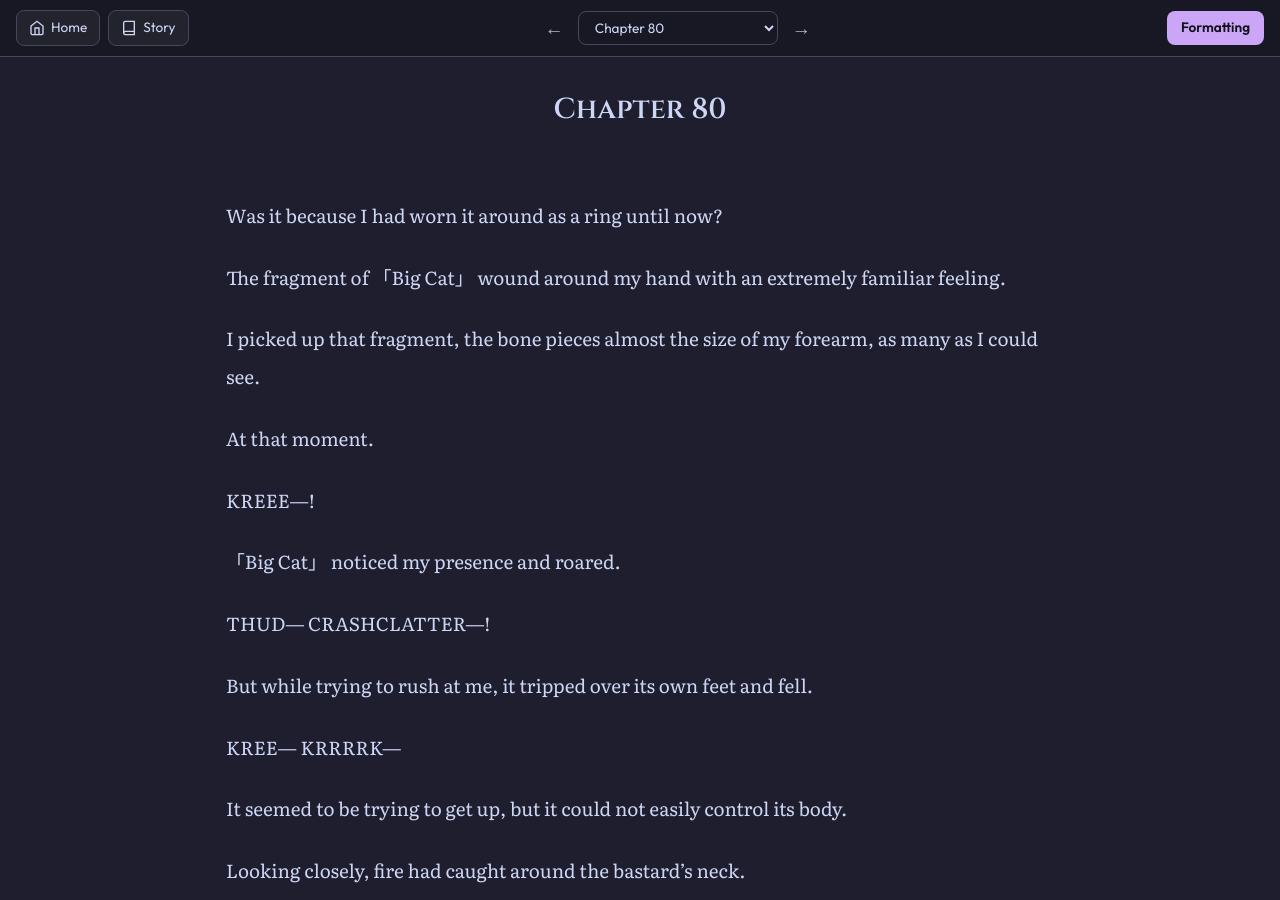
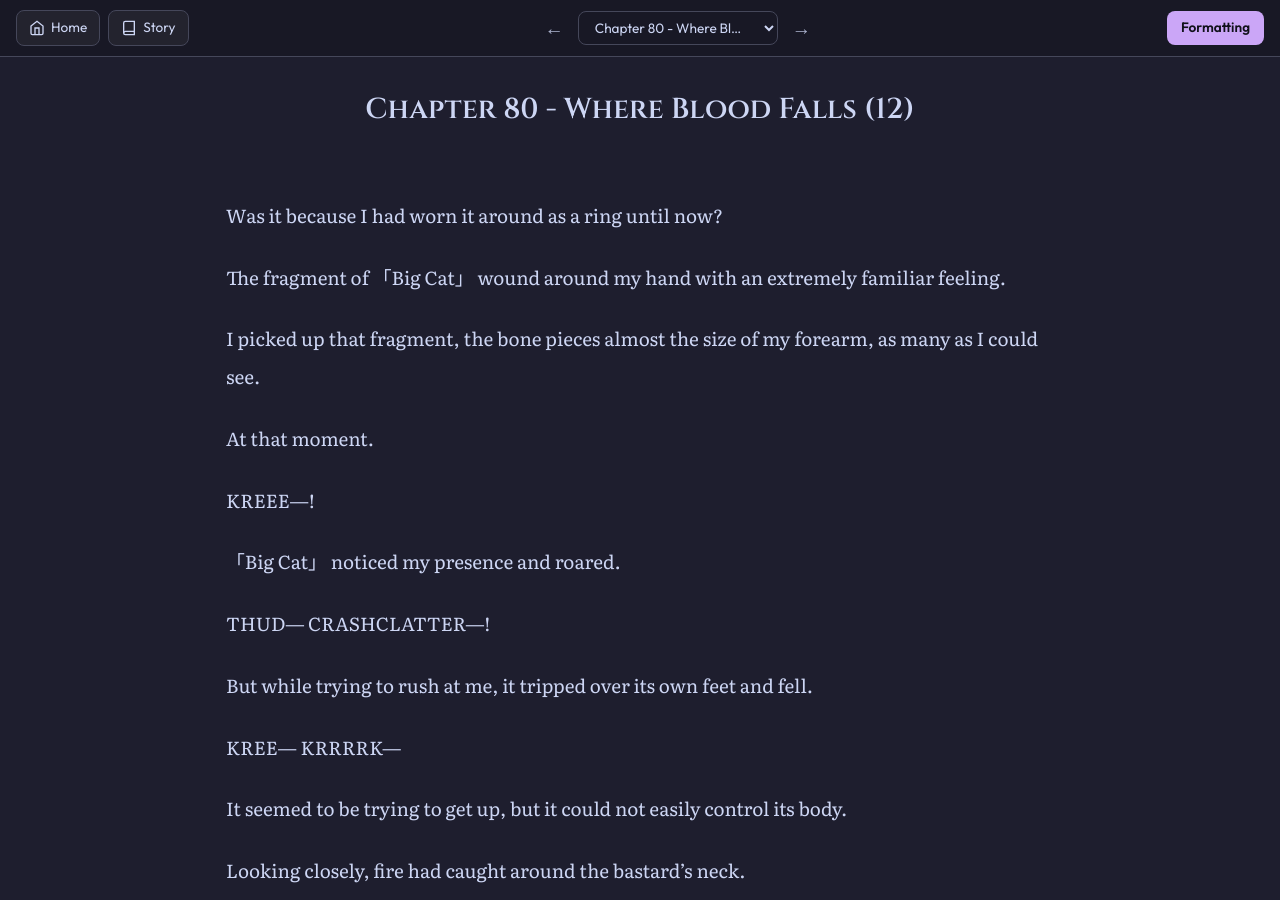
Before and after one commit to soleumn/soleumn.github.io, a Jekyll site: the page built from _chapters/esg/ch80.md, in a window 1280 px wide and 900 px high. Built offline with Jekyll 4.4.1, drawn with Linux system fonts in a browser that asks for light colours; comment, search, counter and statistics services are not loaded.

Commit message:
Update ch80.md

```diff
--- a/_chapters/esg/ch80.md
+++ b/_chapters/esg/ch80.md
@@ -1,5 +1,5 @@
 ---
-title: "Chapter 80"
+title: "Chapter 80 - Where Blood Falls (12)"
 categories: esg
 capitulo: 80
 ---
```
